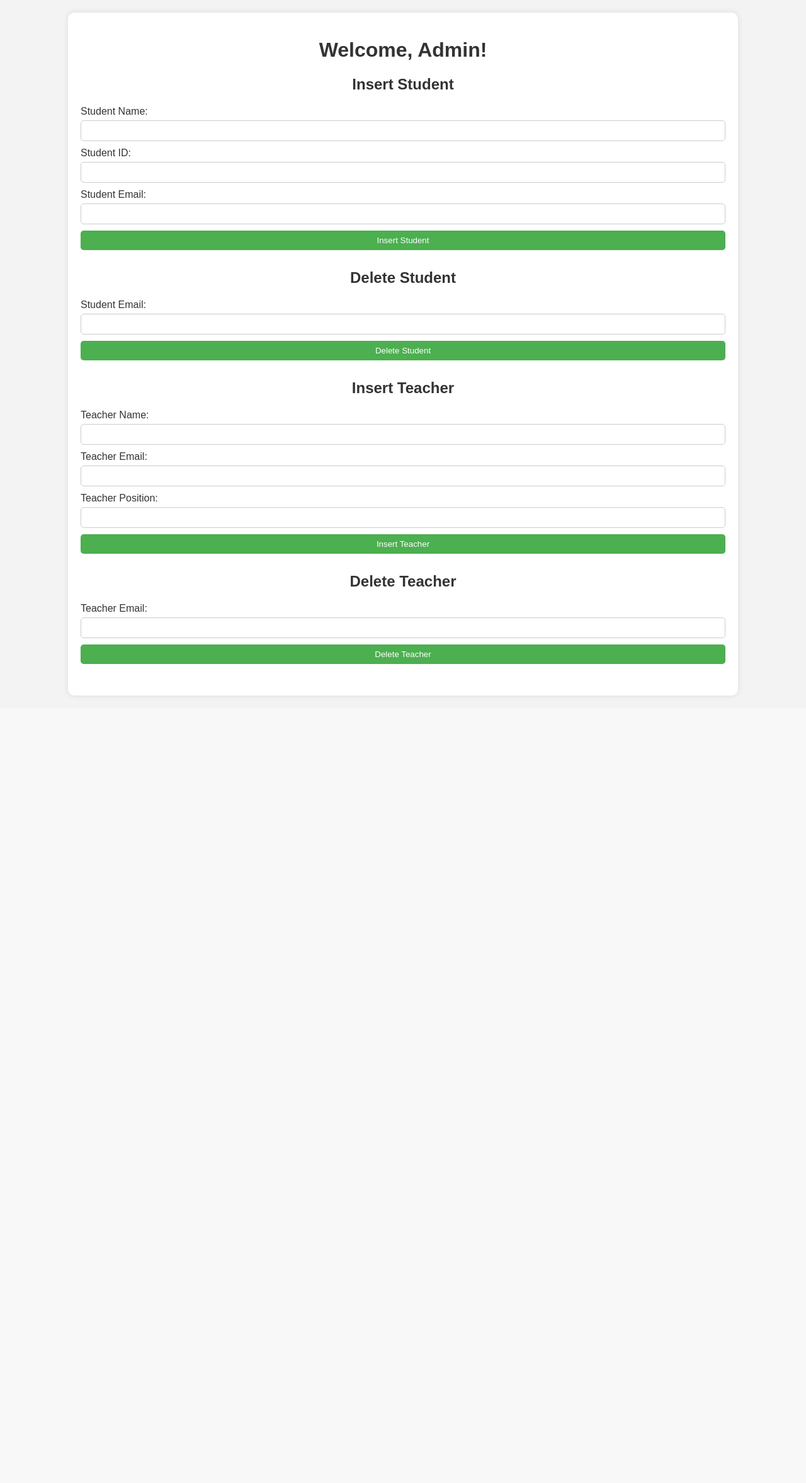
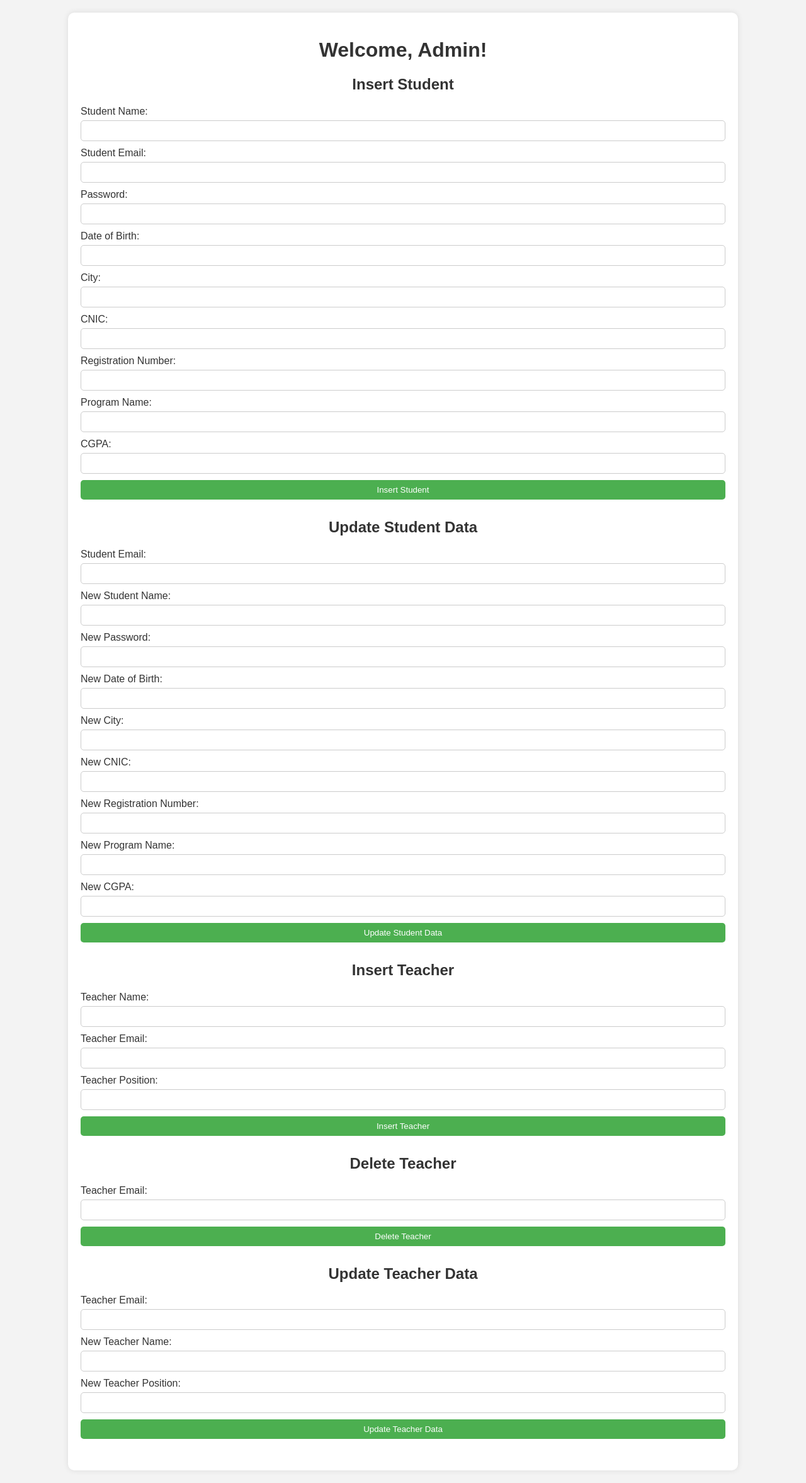
Before and after one commit to rooshanriaz/Student-Management-System, a Flask app: page /admin in a window 1280 px wide. Shown: the whole page at 63% size. Before the commit the page ends 1106 px from the top, so only its background shows below. Run offline with Flask 3, Linux system fonts and the light colour scheme; some libraries are stand-ins or nearby versions.

Commit message:
adding update options for teacher and student

```diff
--- a/templates/admin.html
+++ b/templates/admin.html
@@ -68,19 +68,48 @@
             <form id="insertStudentForm">
                 <label for="studentName">Student Name:</label>
                 <input type="text" id="studentName" name="studentName">
-                <label for="studentID">Student ID:</label>
-                <input type="text" id="studentID" name="studentID">
                 <label for="studentEmail">Student Email:</label>
                 <input type="text" id="studentEmail" name="studentEmail">
+                <label for="studentPassword">Password:</label>
+                <input type="password" id="studentPassword" name="studentPassword">
+                <label for="studentDOB">Date of Birth:</label>
+                <input type="text" id="studentDOB" name="studentDOB">
+                <label for="studentCity">City:</label>
+                <input type="text" id="studentCity" name="studentCity">
+                <label for="studentCNIC">CNIC:</label>
+                <input type="text" id="studentCNIC" name="studentCNIC">
+                <label for="studentRegNumber">Registration Number:</label>
+                <input type="text" id="studentRegNumber" name="studentRegNumber">
+                <label for="studentProgram">Program Name:</label>
+                <input type="text" id="studentProgram" name="studentProgram">
+                <label for="studentCGPA">CGPA:</label>
+                <input type="text" id="studentCGPA" name="studentCGPA">
                 <input type="submit" value="Insert Student">
             </form>
         </div>
         <div class="section">
-            <h2>Delete Student</h2>
-            <form id="deleteStudentForm">
-                <label for="studentEmailDelete">Student Email:</label>
-                <input type="text" id="studentEmailDelete" name="studentEmailDelete">
-                <input type="submit" value="Delete Student">
+            <h2>Update Student Data</h2>
+            <form id="updateStudentForm">
+                <label for="updateStudentEmail">Student Email:</label>
+                <input type="text" id="updateStudentEmail" name="updateStudentEmail">
+                <!-- Add fields to update student data -->
+                <label for="updateStudentName">New Student Name:</label>
+                <input type="text" id="updateStudentName" name="updateStudentName">
+                <label for="updateStudentPassword">New Password:</label>
+                <input type="password" id="updateStudentPassword" name="updateStudentPassword">
+                <label for="updateStudentDOB">New Date of Birth:</label>
+                <input type="text" id="updateStudentDOB" name="updateStudentDOB">
+                <label for="updateStudentCity">New City:</label>
+                <input type="text" id="updateStudentCity" name="updateStudentCity">
+                <label for="updateStudentCNIC">New CNIC:</label>
+                <input type="text" id="updateStudentCNIC" name="updateStudentCNIC">
+                <label for="updateStudentRegNumber">New Registration Number:</label>
+                <input type="text" id="updateStudentRegNumber" name="updateStudentRegNumber">
+                <label for="updateStudentProgram">New Program Name:</label>
+                <input type="text" id="updateStudentProgram" name="updateStudentProgram">
+                <label for="updateStudentCGPA">New CGPA:</label>
+                <input type="text" id="updateStudentCGPA" name="updateStudentCGPA">
+                <input type="submit" value="Update Student Data">
             </form>
         </div>
         <div class="section">
@@ -103,6 +132,19 @@
                 <input type="submit" value="Delete Teacher">
             </form>
         </div>
+        <div class="section">
+            <h2>Update Teacher Data</h2>
+            <form id="updateTeacherForm">
+                <label for="updateTeacherEmail">Teacher Email:</label>
+                <input type="text" id="updateTeacherEmail" name="updateTeacherEmail">
+                <!-- Add fields to update teacher data -->
+                <label for="updateTeacherName">New Teacher Name:</label>
+                <input type="text" id="updateTeacherName" name="updateTeacherName">
+                <label for="updateTeacherPosition">New Teacher Position:</label>
+                <input type="text" id="updateTeacherPosition" name="updateTeacherPosition">
+                <input type="submit" value="Update Teacher Data">
+            </form>
+        </div>
     </div>
 </body>
 </html>
```
